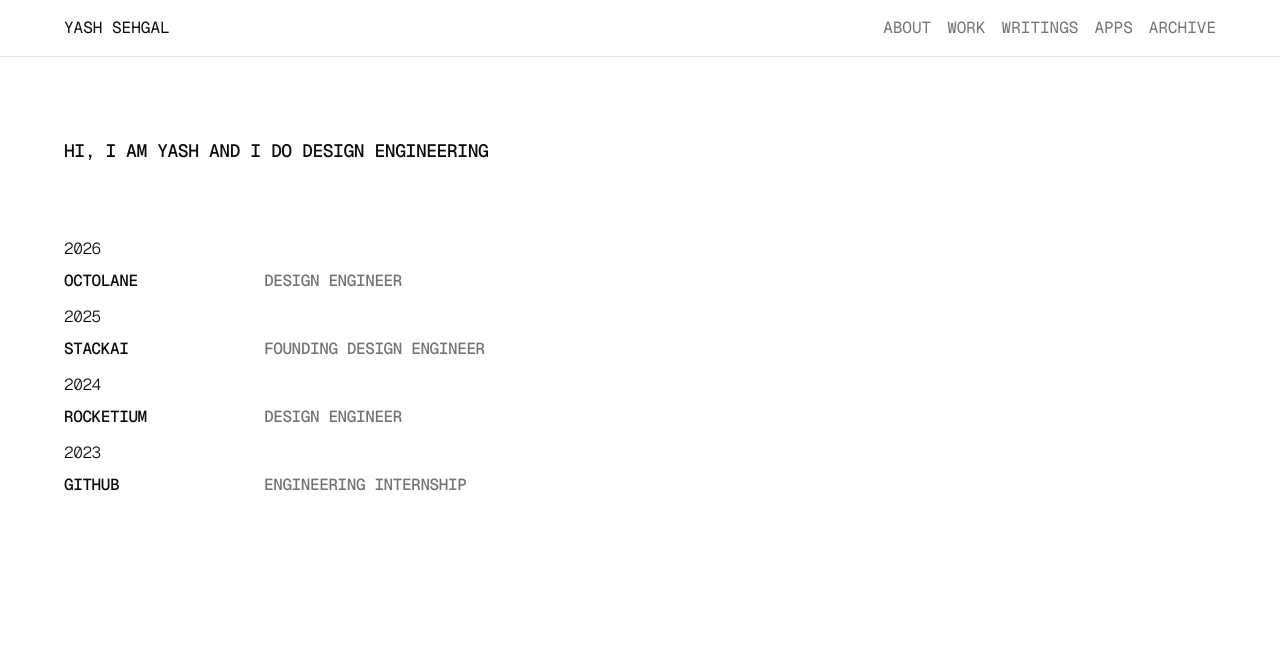
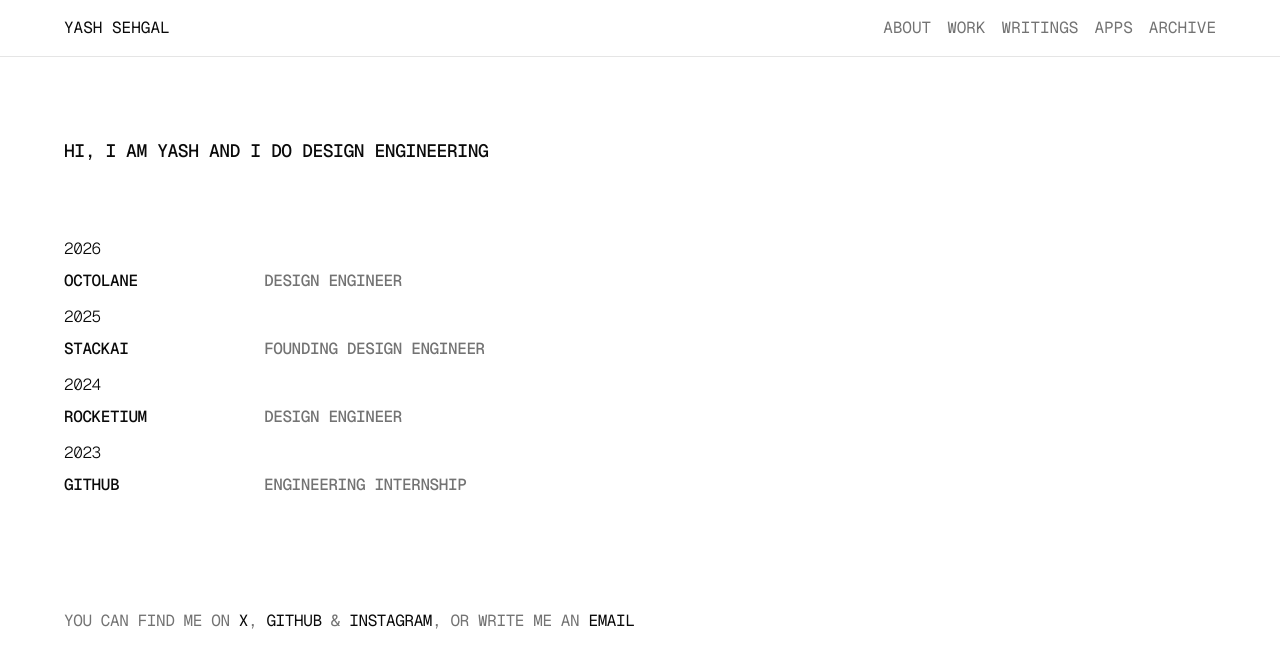
Before and after one commit to yashsehgal/personal-website, a Next.js app: page / in a window 1280 px wide. Shown: the top 668 px of the page. Built offline with nearby package versions, Linux system fonts and the light colour scheme.

Commit message:
Add HomeContactDetailsSection component to Home page; create new About, Apps, Archive, and Writings pages; introduce SOCIALS constant for social links; update HomeWorkExperienceListSection styles for improved UI.

```diff
--- /dev/null
+++ b/app/about/page.tsx
@@ -0,0 +1,3 @@
+export default function About() {
+  return <div>About</div>;
+}
--- /dev/null
+++ b/app/apps/page.tsx
@@ -0,0 +1,3 @@
+export default function Apps() {
+  return <div>Apps</div>;
+}
--- /dev/null
+++ b/app/archive/page.tsx
@@ -0,0 +1,3 @@
+export default function Archive() {
+  return <div>Archive</div>;
+}
--- a/app/page.tsx
+++ b/app/page.tsx
@@ -1,3 +1,4 @@
+import { HomeContactDetailsSection } from "@/modules/home-page/home-contact-details-section";
 import { HomeIntroductionSection } from "@/modules/home-page/home-introduction-section";
 import { HomeWorkExperienceListSection } from "@/modules/home-page/home-work-experience-list-section";
 
@@ -10,6 +11,9 @@ export default function Home() {
       <div>
         <HomeWorkExperienceListSection />
       </div>
+      <div className="mt-28">
+        <HomeContactDetailsSection />
+      </div>
     </div>
   );
 }
--- /dev/null
+++ b/app/writings/page.tsx
@@ -0,0 +1,3 @@
+export default function Writings() {
+  return <div>Writings</div>;
+}
--- /dev/null
+++ b/common/socials.ts
@@ -0,0 +1,6 @@
+export const SOCIALS = {
+  X: "https://x.com/yashsehgaldev",
+  GITHUB: "https://github.com/yashsehgal",
+  INSTAGRAM: "https://www.instagram.com/sehgalyash_",
+  EMAIL_ADDRESS: "hi@yashsehgal.com",
+} as const;
--- /dev/null
+++ b/modules/home-page/home-contact-details-section.tsx
@@ -0,0 +1,45 @@
+import { SOCIALS } from "@/common/socials";
+import Link from "next/link";
+
+export function HomeContactDetailsSection() {
+  return (
+    <section>
+      <p className="tracking-tight text-muted-foreground uppercase">
+        You can find me on{" "}
+        <Link
+          href={SOCIALS.X}
+          target="_blank"
+          rel="noopener noreferrer"
+          className="text-foreground hover:bg-foreground hover:text-background"
+        >
+          X
+        </Link>
+        ,{" "}
+        <Link
+          href={SOCIALS.GITHUB}
+          target="_blank"
+          rel="noopener noreferrer"
+          className="text-foreground hover:bg-foreground hover:text-background"
+        >
+          GitHub
+        </Link>{" "}
+        &{" "}
+        <Link
+          href={SOCIALS.INSTAGRAM}
+          target="_blank"
+          rel="noopener noreferrer"
+          className="text-foreground hover:bg-foreground hover:text-background"
+        >
+          Instagram
+        </Link>
+        , or write me an{" "}
+        <Link
+          href={`mailto:${SOCIALS.EMAIL_ADDRESS}`}
+          className="text-foreground hover:bg-foreground hover:text-background"
+        >
+          email
+        </Link>
+      </p>
+    </section>
+  );
+}
--- a/modules/home-page/home-work-experience-list-section.tsx
+++ b/modules/home-page/home-work-experience-list-section.tsx
@@ -52,7 +52,7 @@ export function HomeWorkExperienceListSection() {
                   href={workExperience.href}
                   rel="noopener noreferrer"
                   target="_blank"
-                  className="font-medium tracking-tight uppercase hover:text-blue-700"
+                  className="font-medium tracking-tight uppercase hover:bg-foreground hover:text-background"
                 >
                   {workExperience.title}
                 </Link>
```
